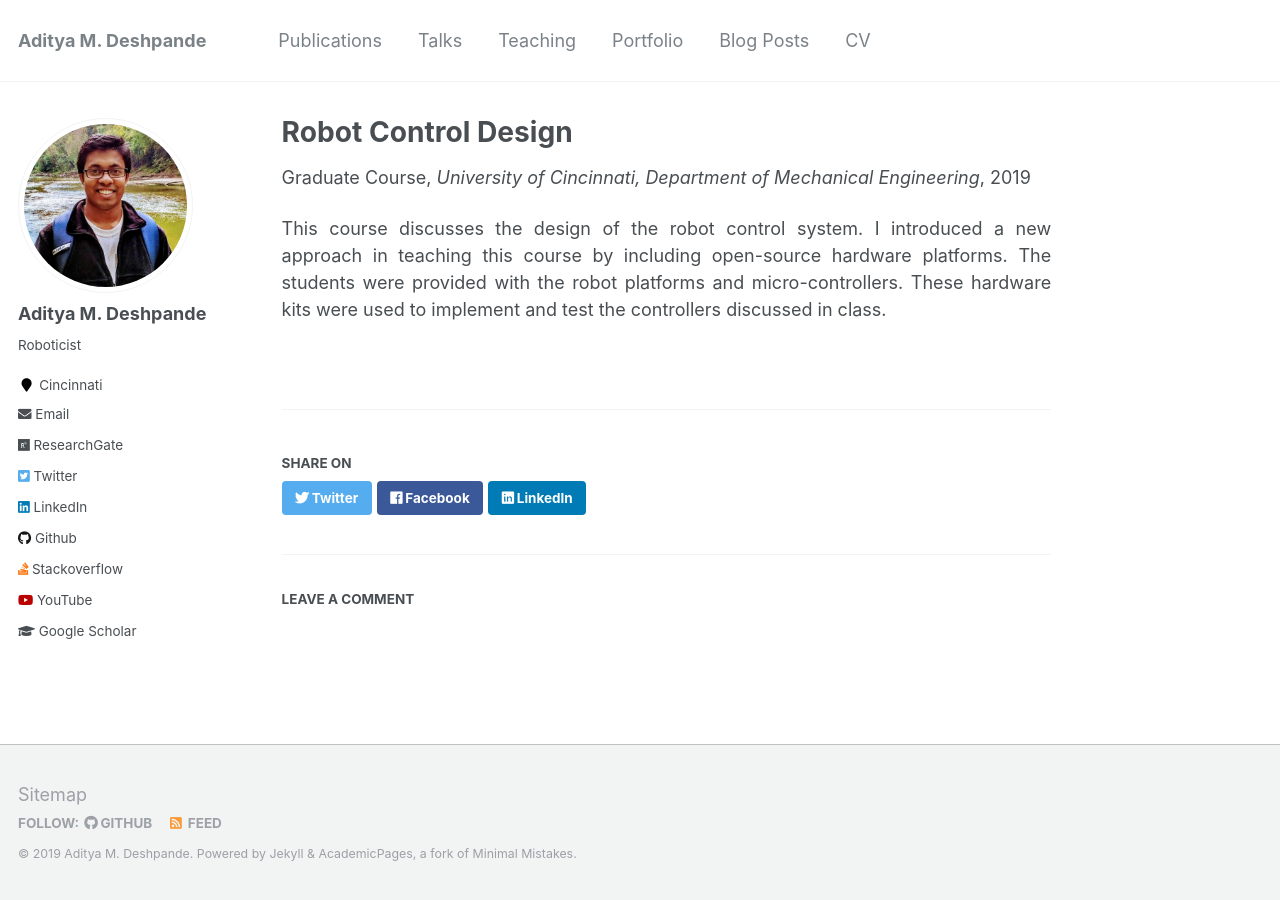
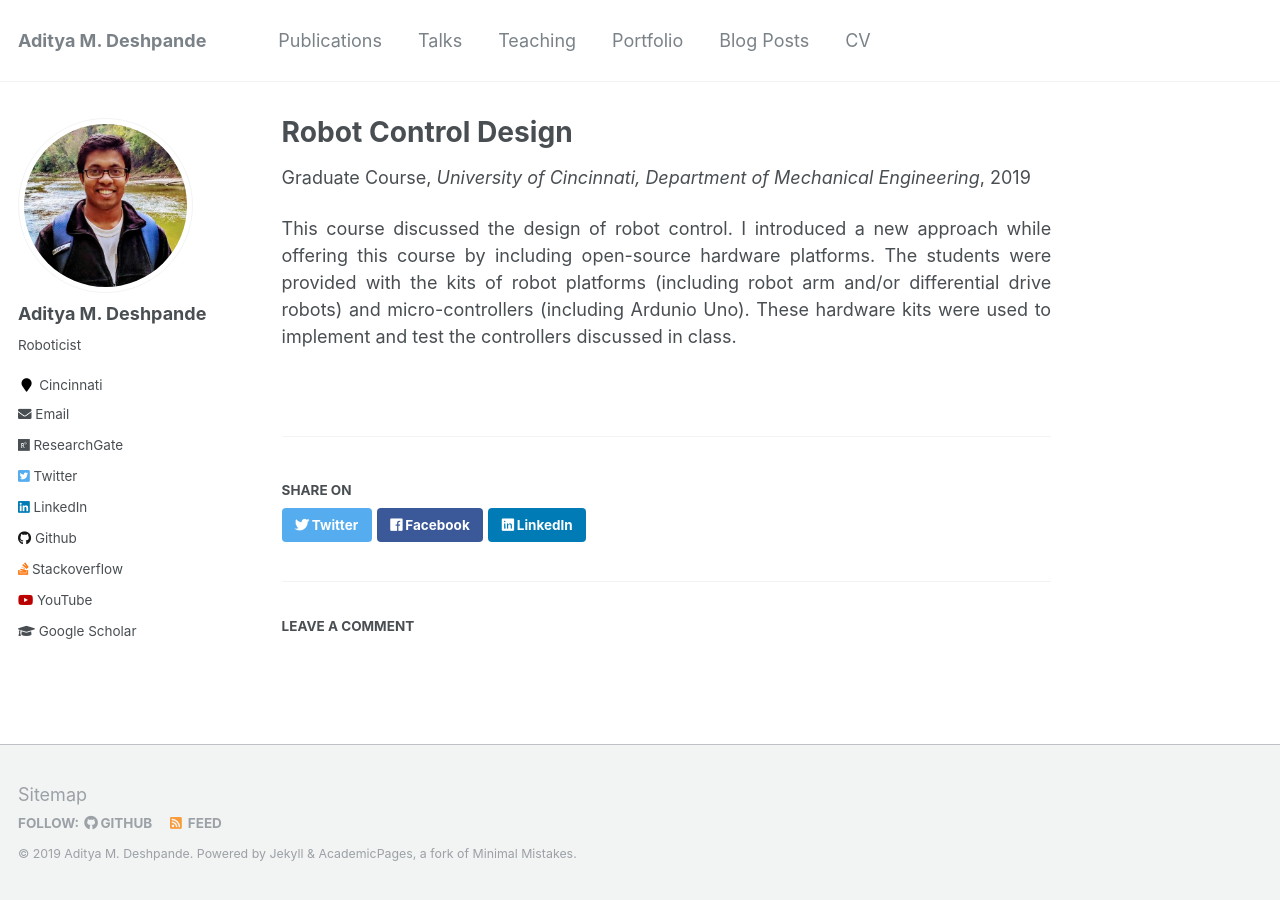
Before and after one commit to adipandas/adipandas.github.io, a Jekyll site: the page built from _teaching/2019-01-14-spring-teaching-1.md, in a window 1280 px wide. Built offline with Jekyll 4.4.1, drawn with Linux system fonts in a browser that asks for light colours; comment, search, counter and statistics services are not loaded.

Commit message:
Update 2019-01-14-spring-teaching-1.md

```diff
--- a/_teaching/2019-01-14-spring-teaching-1.md
+++ b/_teaching/2019-01-14-spring-teaching-1.md
@@ -8,7 +8,4 @@ date: 2019-01-14
 location: "Cincinnati, Ohio"
 ---
 
-This course discusses the design of the robot control system. I introduced a new approach in teaching this course by including open-source hardware platforms. The students were provided with the robot platforms and micro-controllers. These hardware kits were used to implement and test the controllers discussed in class.
-
-<!-- Heading 1
-====== -->
+This course discussed the design of robot control. I introduced a new approach while offering this course by including open-source hardware platforms. The students were provided with the kits of robot platforms (including robot arm and/or differential drive robots) and micro-controllers (including Ardunio Uno). These hardware kits were used to implement and test the controllers discussed in class.
```
